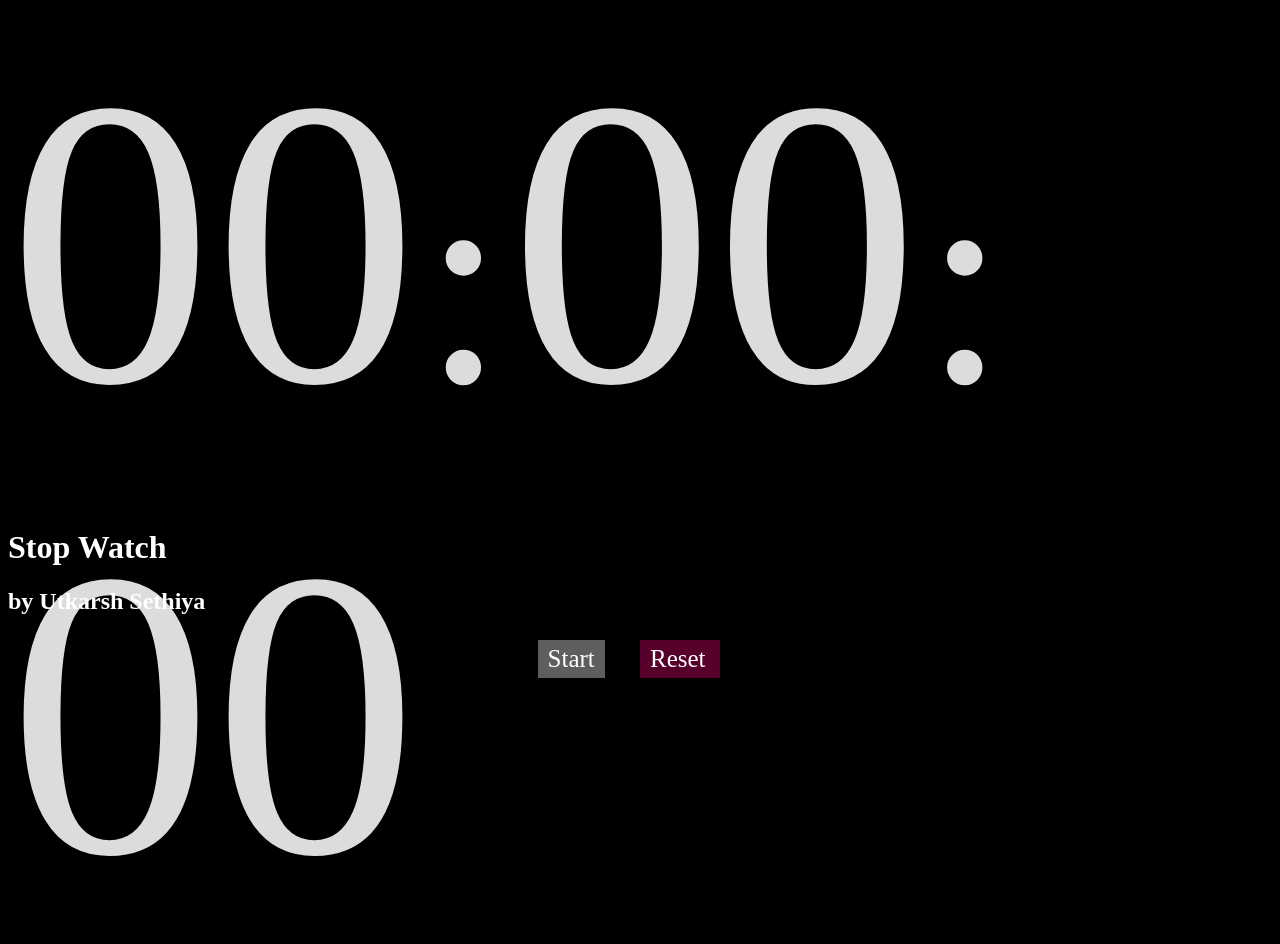
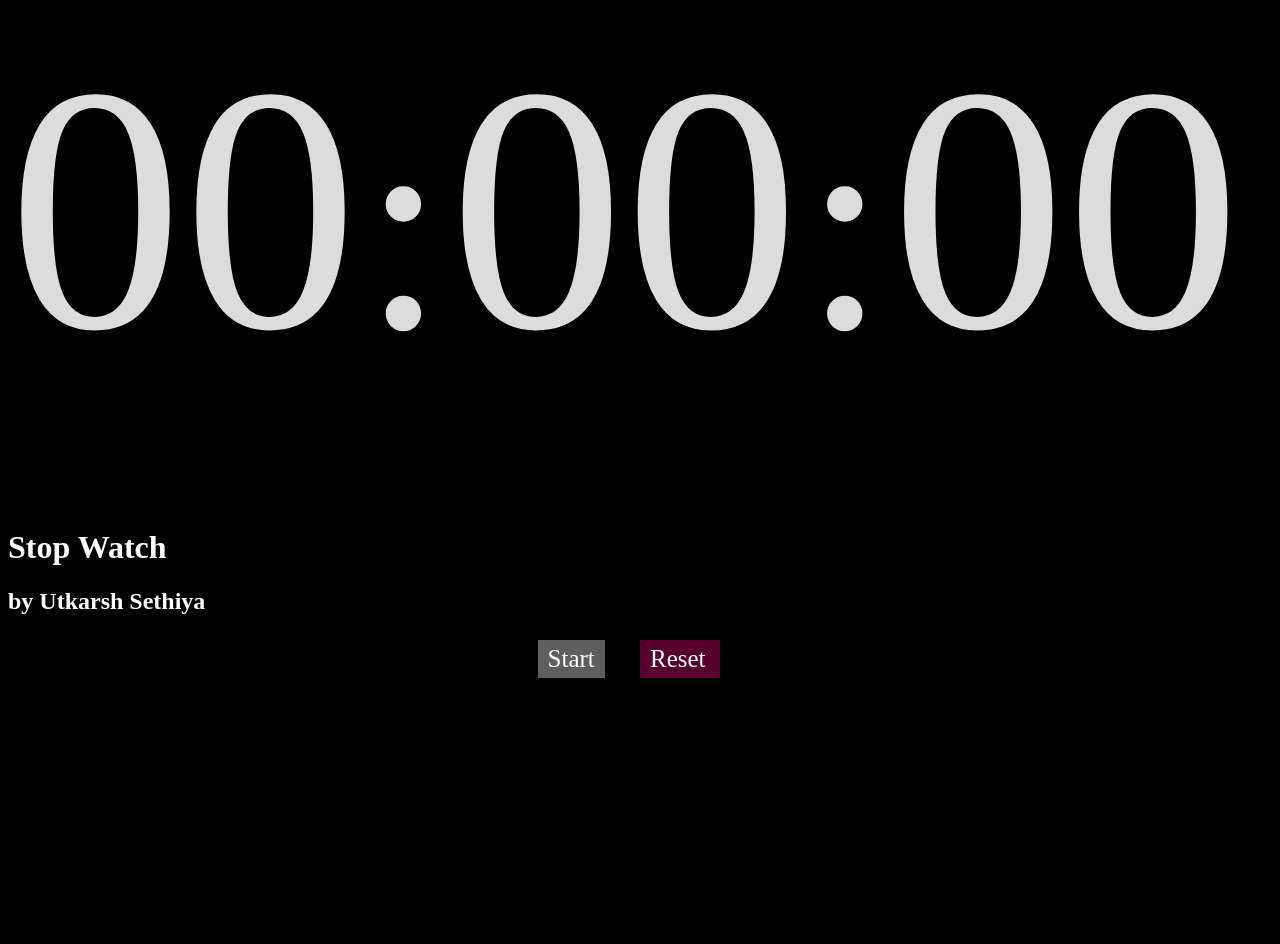
Before and after one commit to UtkarshSethiya/stopwatch_for_desktop, a plain HTML site: page stopwatch.html in a window 1280 px wide. After the commit the page ends 800 px from the top, so only its background shows below. Drawn offline with Linux system fonts and the light colour scheme; a web font is replaced by a local one.

Commit message:
Update STOPWATCH.css
fontchange

```diff
--- a/STOPWATCH.css
+++ b/STOPWATCH.css
@@ -24,7 +24,7 @@ body{
 
 .timer{
    font-family: abc;
-    font-size: 410px;
+    font-size: 350px;
     font-weight: 100;
      color: rgba(255, 255, 255, 0.863);
      cursor:auto;
```
